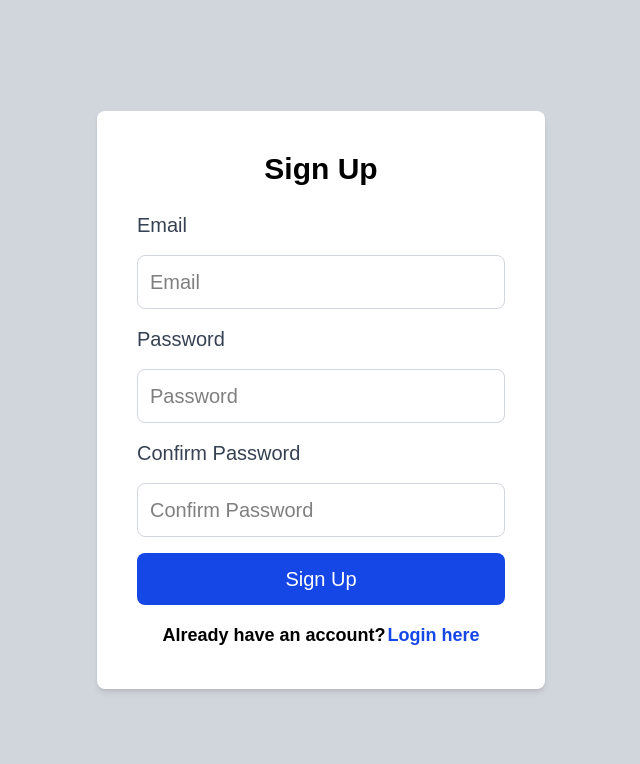
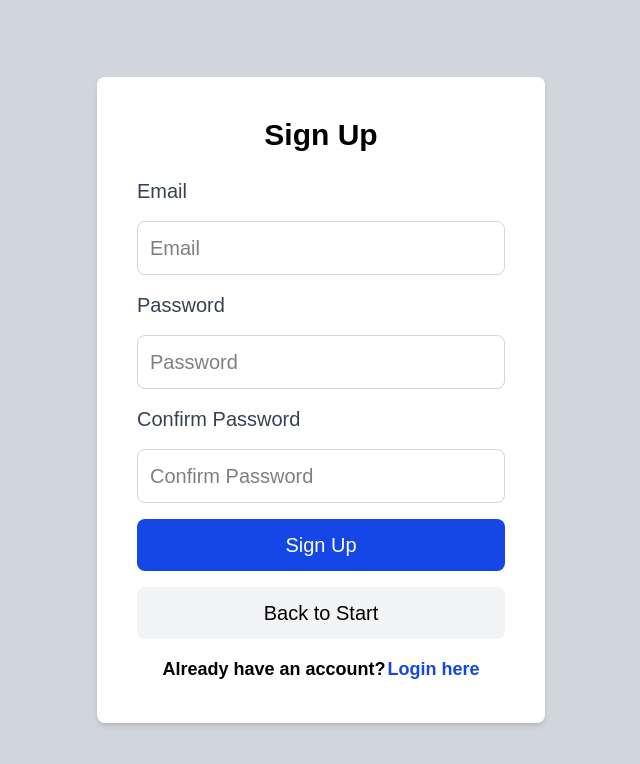
Before and after one commit to Arkaeyuh/bobapp, a Next.js app: page /signup in a window 1280 px wide. Shown: the top 764 px of the page, without its empty margins (319-959 px from the left). Built offline with nearby package versions, Linux system fonts and the light colour scheme.

Commit message:
Added back buttons to the auth pages

```diff
--- a/app/login/page.tsx
+++ b/app/login/page.tsx
@@ -107,6 +107,16 @@ export default function Login() {
               <p><b>Sign in with Google</b></p>
             </button>
           </div>
+
+          {/* Back to Start */}
+          <div className="mt-4">
+            <Link href="/">
+              <button className="p-3 bg-gray-100 text-black text-xl rounded-lg hover:bg-gray-200 transition w-full flex items-center justify-center gap-2">
+                Back to Start
+              </button>
+            </Link>
+          </div>
+
           {/* Signup Link */}
           <div className="flex justify-center text-center text-lg mt-4 text-black">
             <p className="mr-0.5"><b>New user?</b></p>
@@ -114,6 +124,9 @@ export default function Login() {
               <p><b>Register here</b></p>
             </Link>
           </div>
+
+
+
           {error && <p className="text-red-500 mt-2">{error}</p>}
         </div>
       </div>
--- a/app/signup/page.tsx
+++ b/app/signup/page.tsx
@@ -100,6 +100,17 @@ export default function Signup() {
               Sign Up
               </button>
           </form>
+
+
+          {/* Back to Start */}
+          <div className="mt-4">
+            <Link href="/">
+              <button className="p-3 bg-gray-100 text-black text-xl rounded-lg hover:bg-gray-200 transition w-full flex items-center justify-center gap-2">
+                Back to Start
+              </button>
+            </Link>
+          </div>
+
           {/* Link to login page */}
           <div className="flex justify-center text-center text-lg mt-4 text-black">
             <p className="mr-0.5"><b>Already have an account?</b></p>
```
